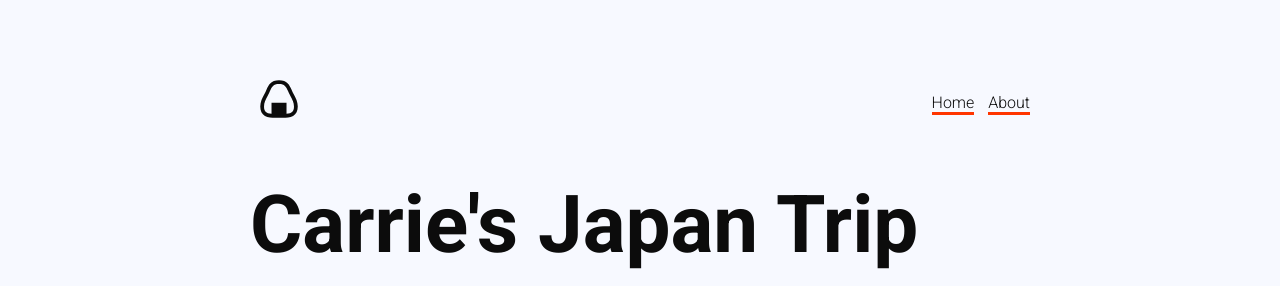
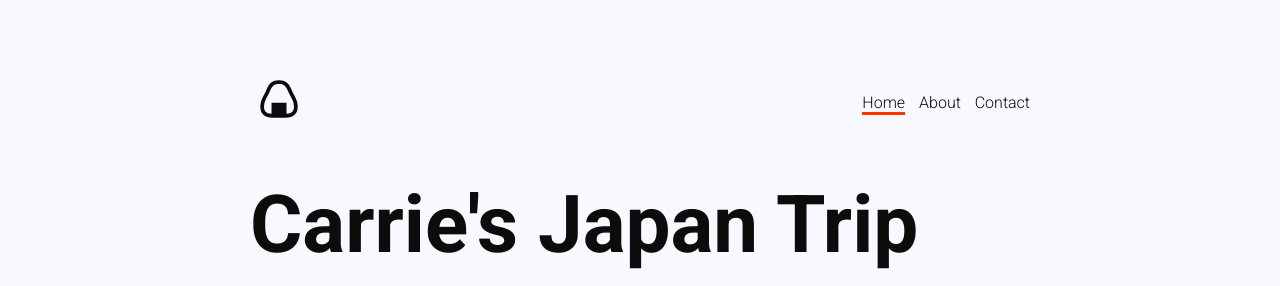
Before and after one commit to pixidust724/anightinjapan, a Jekyll site: the page built from index.html, in a window 1280 px wide. Shown: the top 286 px of the page. Built offline with Jekyll 4.4.1, drawn with Linux system fonts in a browser that asks for light colours.

Commit message:
Updated Contact and 6 other files

```diff
--- a/_includes/header.html
+++ b/_includes/header.html
@@ -4,8 +4,9 @@
     </a>
 
     <nav>
-        <a href="/">Home</a>
-        <a href="/about">About</a>
+        <a href="/" {% if page.url == "/" %} class="selected" {% endif %}>Home</a>
+        <a href="/about/" {% if page.url == "/about/" %} class="selected" {% endif %}>About</a>
+        <a href="/contact/" {% if page.url == "/contact/" %} class="selected" {% endif %}>Contact</a>
     </nav>
 </header>
 
--- a/_layouts/default.html
+++ b/_layouts/default.html
@@ -1,5 +1,6 @@
 <!DOCTYPE html>
 <html>
+
 <head>
     <meta charset="utf-8">
     <title>A Night In Japan</title>
@@ -7,6 +8,7 @@
     <!-- just .css not .scss coz jekyll will do for us -->
     <link rel="stylesheet" href="/assets/css/app.css">
 </head>
+
 <body>
     <!-- content = included automatically with index.md -->
     <!-- markdown file for a lot of content -->
@@ -18,4 +20,5 @@
     </section>
 
 </body>
+
 </html>
--- a/_layouts/post.html
+++ b/_layouts/post.html
@@ -5,5 +5,5 @@
 <h2> {{ page.title }} </h2>
 
 <div class="post">
-{{ content }}
+    {{ content }}
 </div>
--- a/assets/css/app.scss
+++ b/assets/css/app.scss
@@ -52,7 +52,16 @@
     margin: 40px 0 0 0;
 }
 
-nav a, p a {
+nav a {
+    color:$black;
+    text-decoration: none;
+}
+
+img {
+    max-width: 780px;
+}
+
+nav a.selected, p a {
     color:$black;
     text-decoration: none;
     border-bottom: 3px solid $red;
--- a/index.html
+++ b/index.html
@@ -1,17 +1,17 @@
 ---
 title: Carrie's Japan Blog
 layout: default
-potato: text text
 ---
 
 <h1> {{ site.title }} </h1>
 
+
 <div class="blog-posts">
-{% for post in site.posts %}
+    {% for post in site.posts %}
     <a href="{{ post.url }}">
         <h2>{{ post.title }}</h2>
         <p> {{ post.excerpt }} </p>
         <p class="read-more">Read more <img src="/assets/images/chevron.svg"></p>
     </a>
-{% endfor %}
+    {% endfor %}
 </div>
```
Also changed, not shown: about.md (+2 -1 lines), contact.markdown (added, +8 -0 lines). Lines whose indentation alone changed are shown as unchanged.
